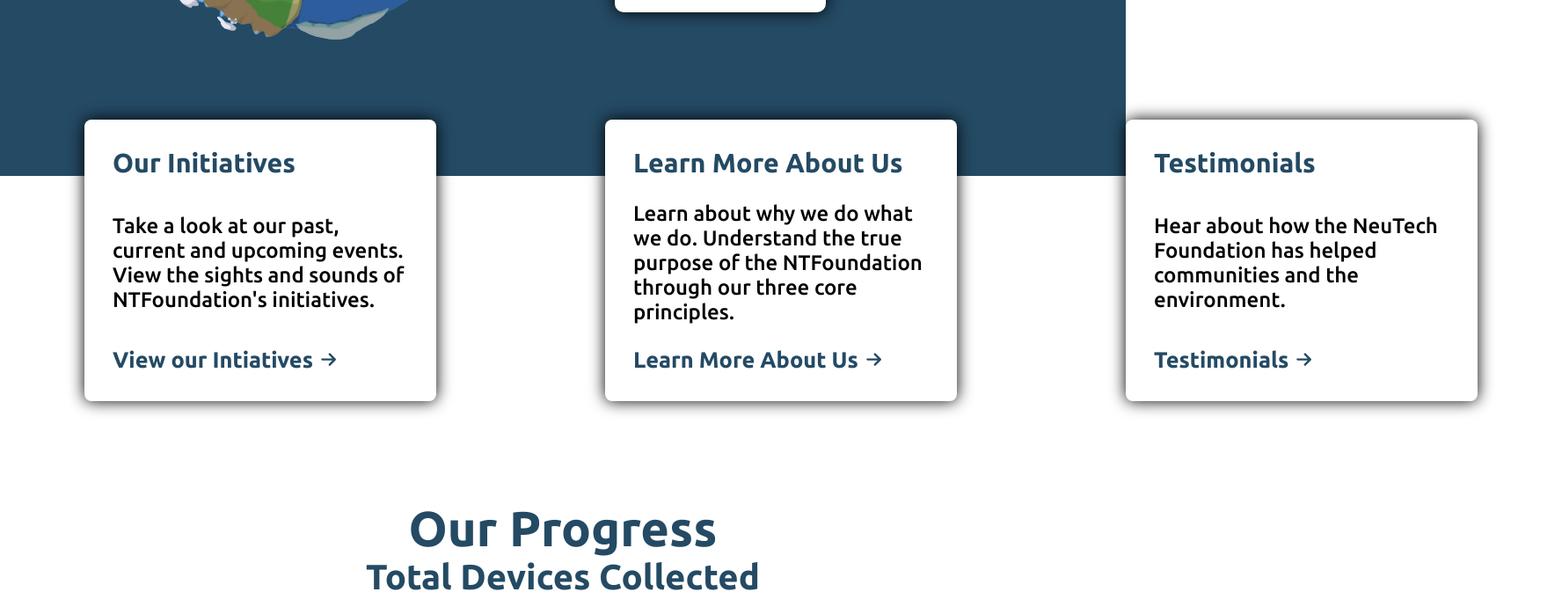
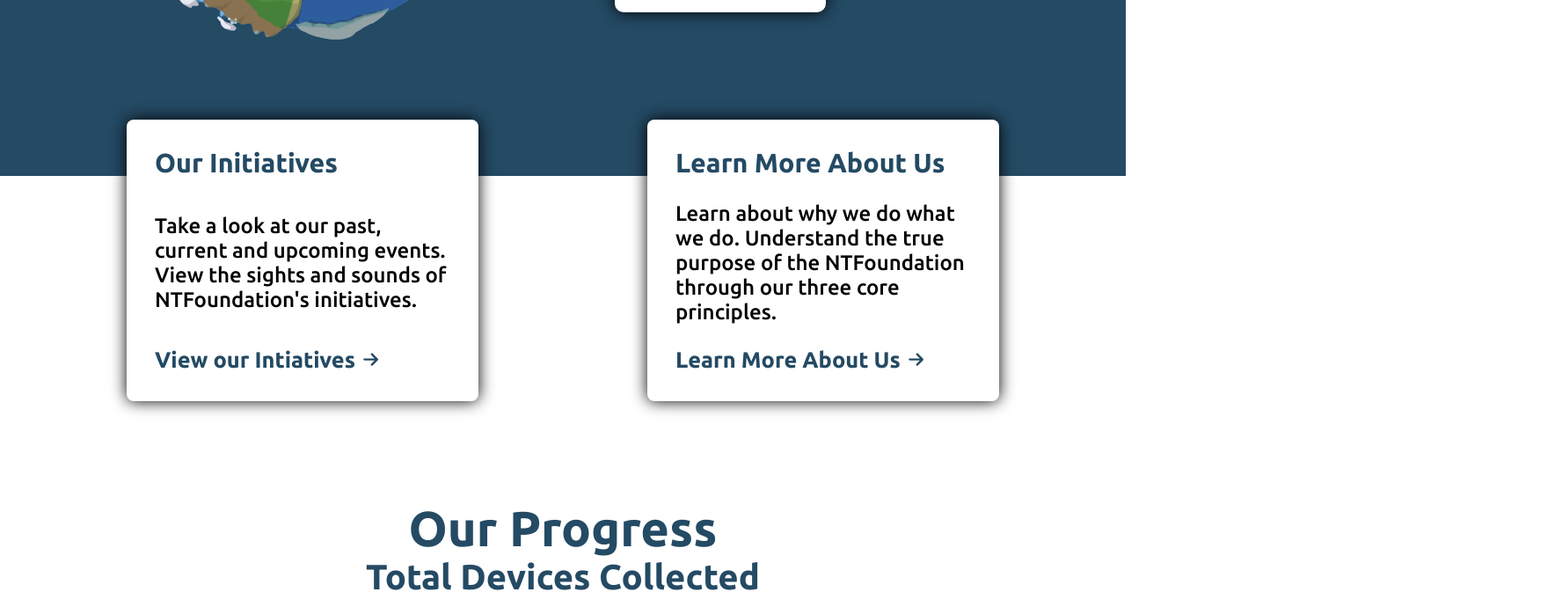
Before and after one commit to NeuTech-Admin/NeuTechSite, a React (Create React App) app: page / in a window 1280 px wide. Shown: the part 600-1273 px from the top of the page at 88% size, 1776 px wide, since content can reach past the window. Built offline with nearby package versions, Linux system fonts and the light colour scheme.

Commit message:
Removed testimonial

```diff
--- a/src/components/pages/page_components/HeroSection.js
+++ b/src/components/pages/page_components/HeroSection.js
@@ -41,7 +41,6 @@
                 <div className={this.state.card}>
                     <Card title="Our Initiatives" description="Take a look at our past, current and upcoming events. View the sights and sounds of NTFoundation's initiatives." path="/initiatives" link="View our Intiatives" />
                     <Card title="Learn More About Us" description="Learn about why we do what we do. Understand the true purpose of the NTFoundation through our three core principles." path="/about-us" link="Learn More About Us" />
-                    <Card title="Testimonials" description="Hear about how the NeuTech Foundation has helped communities and the environment." path="/testimonials" link="Testimonials" />
                 </div>
             </div>
         )
```
